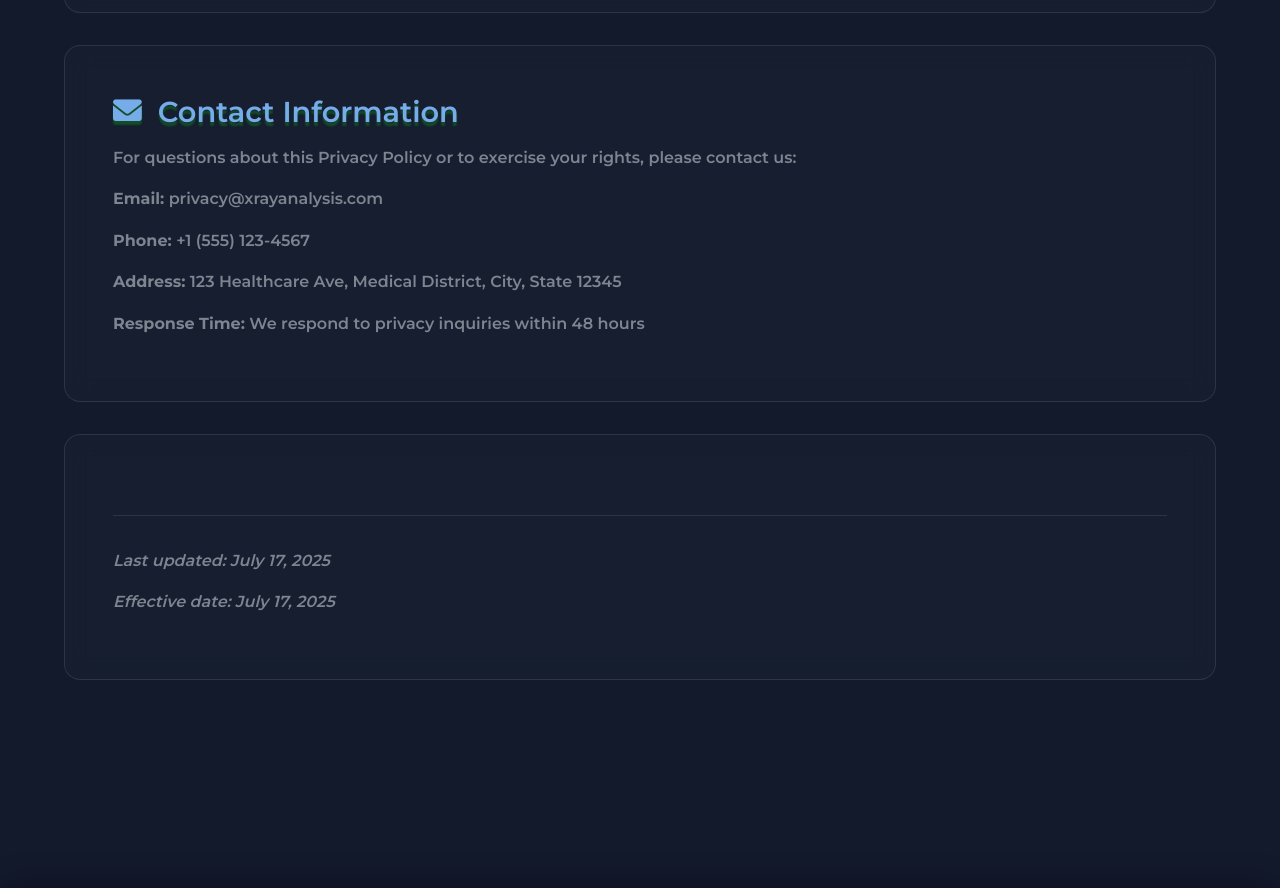
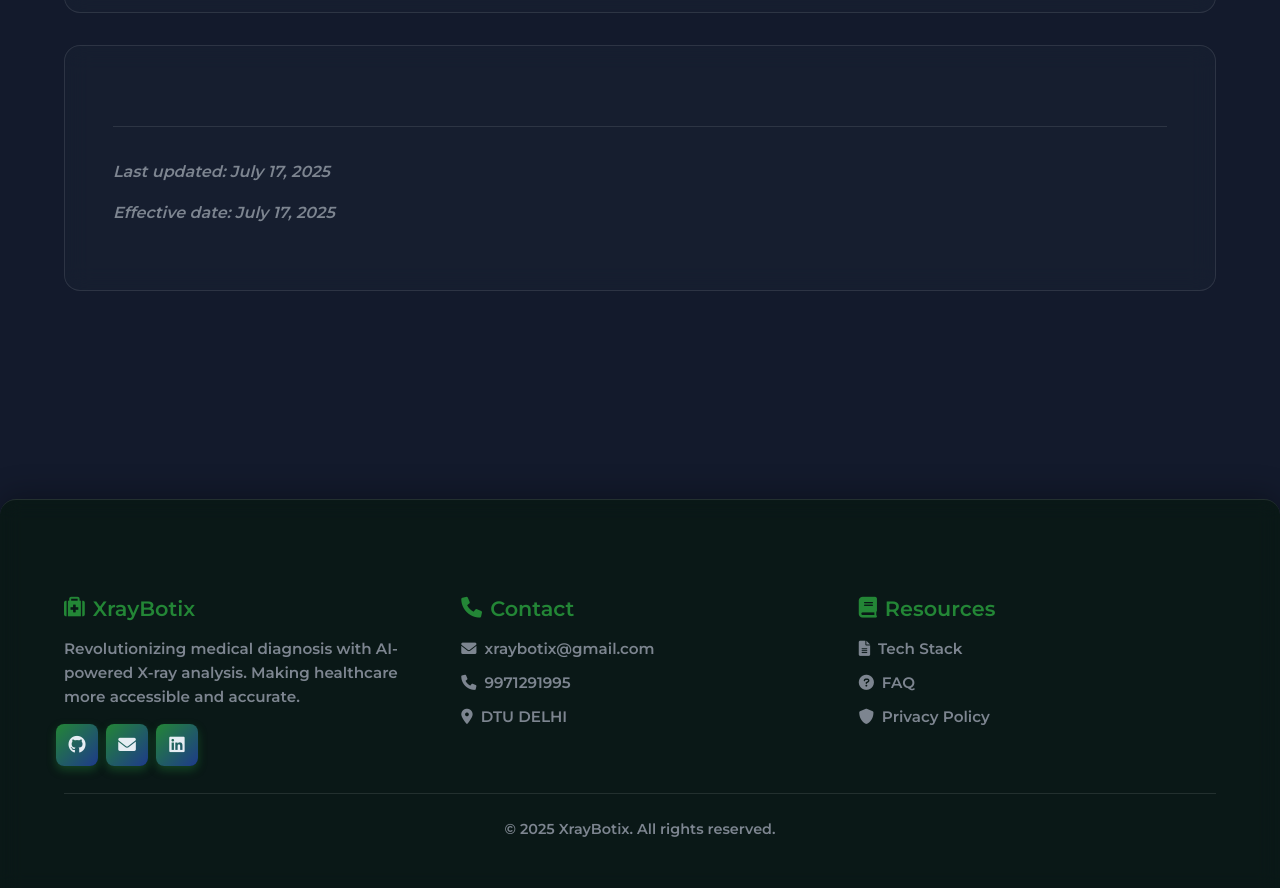
Before and after one commit to alt-Anurag/XrayBotix, a website: page public/privacy.html in a window 1280 px wide. Shown: the part 4558-5446 px from the top of the page. Drawn offline with nearby package versions, Linux system fonts and the light colour scheme.

Commit message:
privacy page contact info div removed, footer already has those info

```diff
--- a/public/privacy.html
+++ b/public/privacy.html
@@ -607,15 +607,6 @@
         </div>
 
         <div class="privacy-content">
-            <h2><i class="fas fa-envelope"></i>&nbsp;Contact Information</h2>
-            <p>For questions about this Privacy Policy or to exercise your rights, please contact us:</p>
-            <p><strong>Email:</strong> privacy@xrayanalysis.com</p>
-            <p><strong>Phone:</strong> +1 (555) 123-4567</p>
-            <p><strong>Address:</strong> 123 Healthcare Ave, Medical District, City, State 12345</p>
-            <p><strong>Response Time:</strong> We respond to privacy inquiries within 48 hours</p>
-        </div>
-
-        <div class="privacy-content">
             <div class="last-updated">
                 <p>Last updated: July 17, 2025</p>
                 <p>Effective date: July 17, 2025</p>
```
